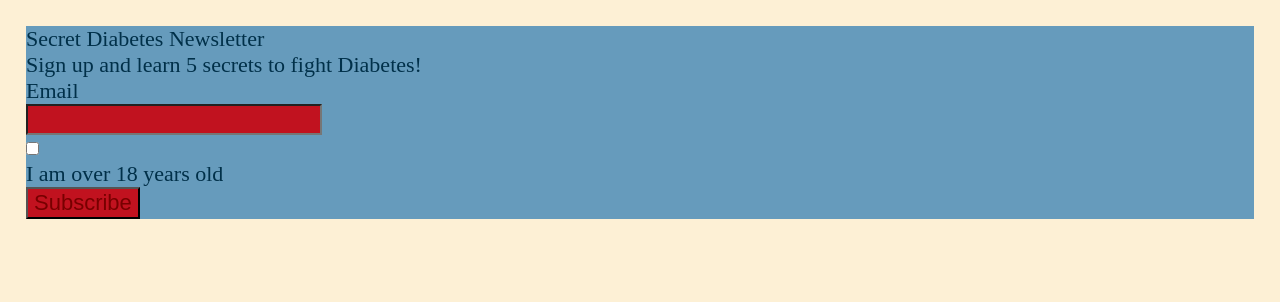
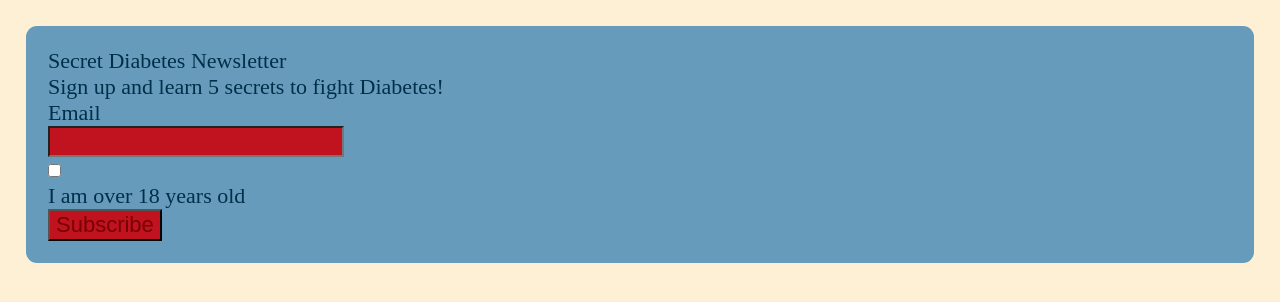
Before and after one commit to ITMD362-org-HailieJJ/lab3, a plain HTML site: page index.html in a window 1280 px wide. Drawn offline with nearby package versions, Linux system fonts and the light colour scheme.

Commit message:
Edited form padding and added fixed spaces

```diff
--- a/css/screen.css
+++ b/css/screen.css
@@ -216,11 +216,13 @@ p {
   color: #003049;
 }
 form {
+  padding: 1em;
   background-color: #669BBC;
+  border-radius: 0.5em;
 }
 input {
- background-color: #C1121F;
- color: #780000;
+  background-color: #C1121F;
+  color: #780000;
 }
 label {
   color: #003049;
```
